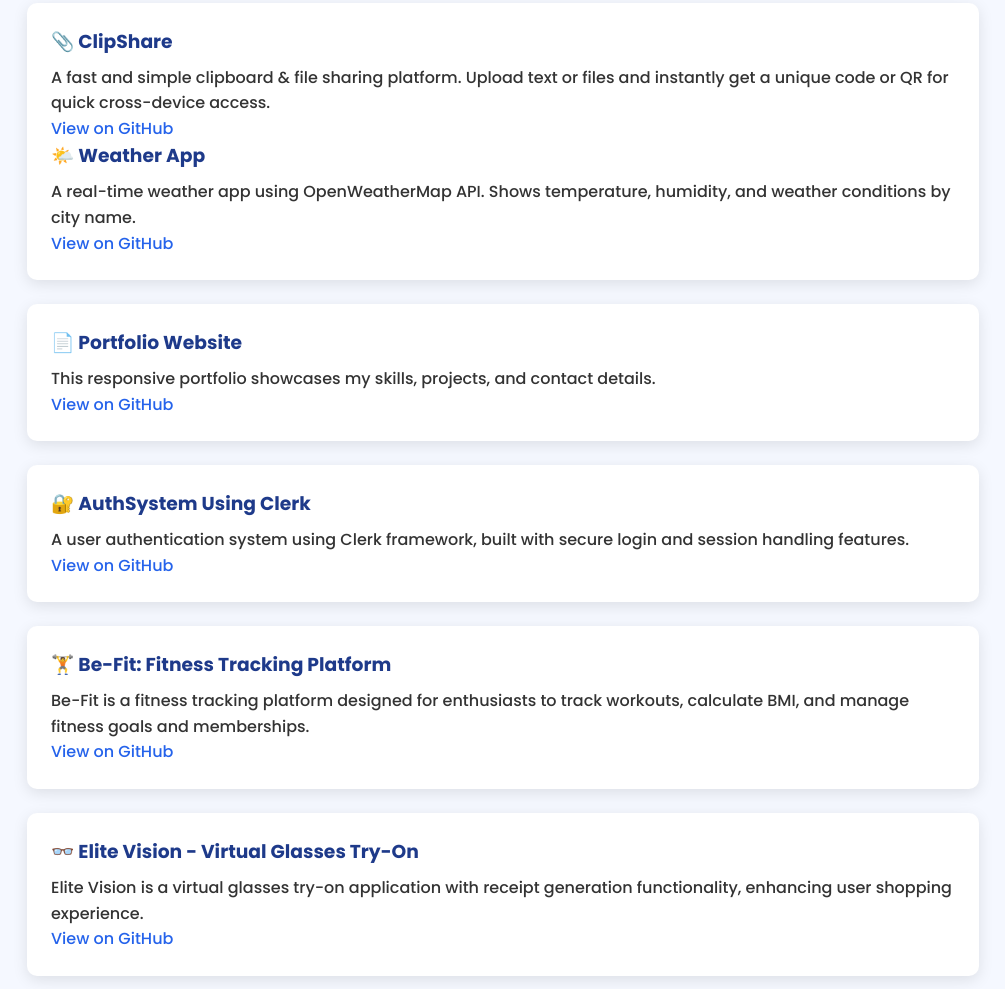
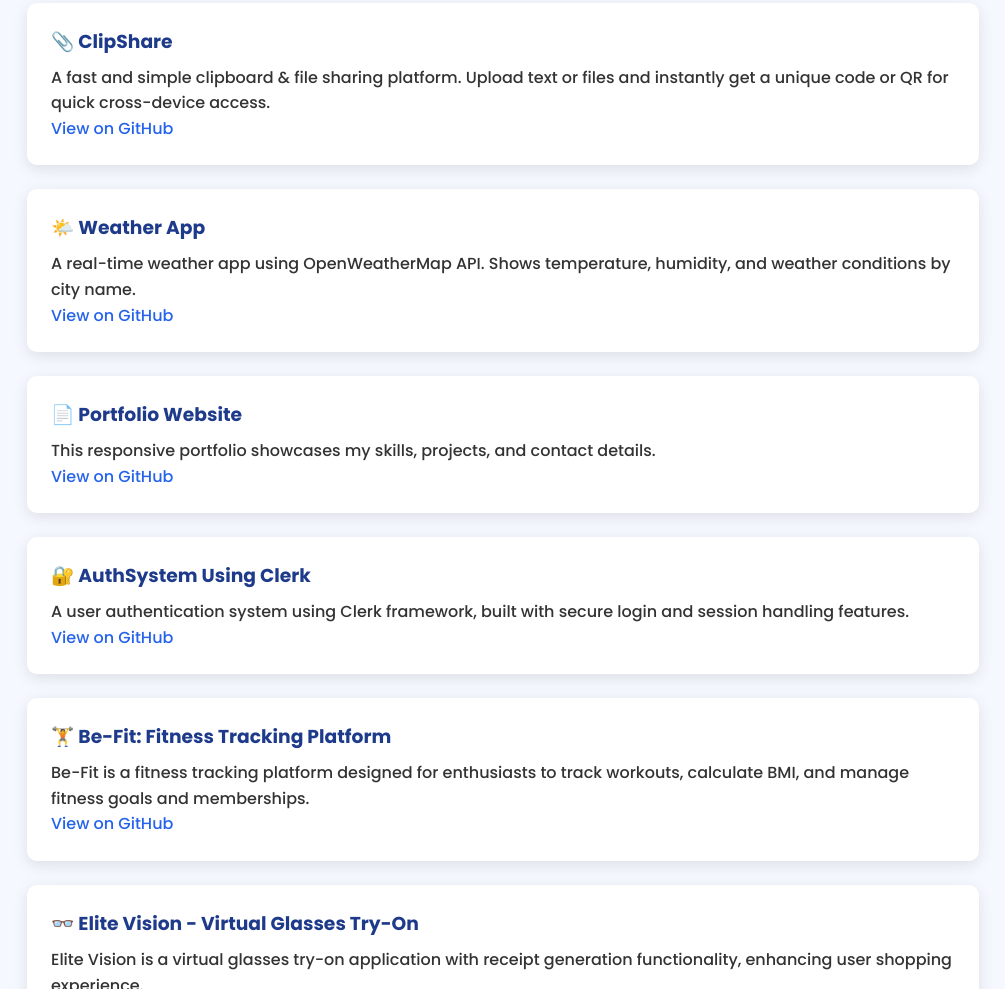
Before and after one commit to darshanpurohit07/Portfolio, a plain HTML site: page index.html in a window 1280 px wide. Shown: the part 783-1772 px from the top of the page, without its empty margins (137-1142 px from the left). Drawn offline with Linux system fonts and the light colour scheme.

Commit message:
Update index.html

```diff
--- a/index.html
+++ b/index.html
@@ -127,6 +127,8 @@
       <h3>📎 ClipShare</h3>
 <p>A fast and simple clipboard & file sharing platform. Upload text or files and instantly get a unique code or QR for quick cross-device access.</p>
 <a href="https://github.com/darshanpurohit07/ClipShare" target="_blank">View on GitHub</a>
+      </div>
+     <div class="project">
       <h3>🌤️ Weather App</h3>
       <p>A real-time weather app using OpenWeatherMap API. Shows temperature, humidity, and weather conditions by city name.</p>
       <a href="https://github.com/darshanpurohit07/Weather-App" target="_blank">View on GitHub</a>
```
